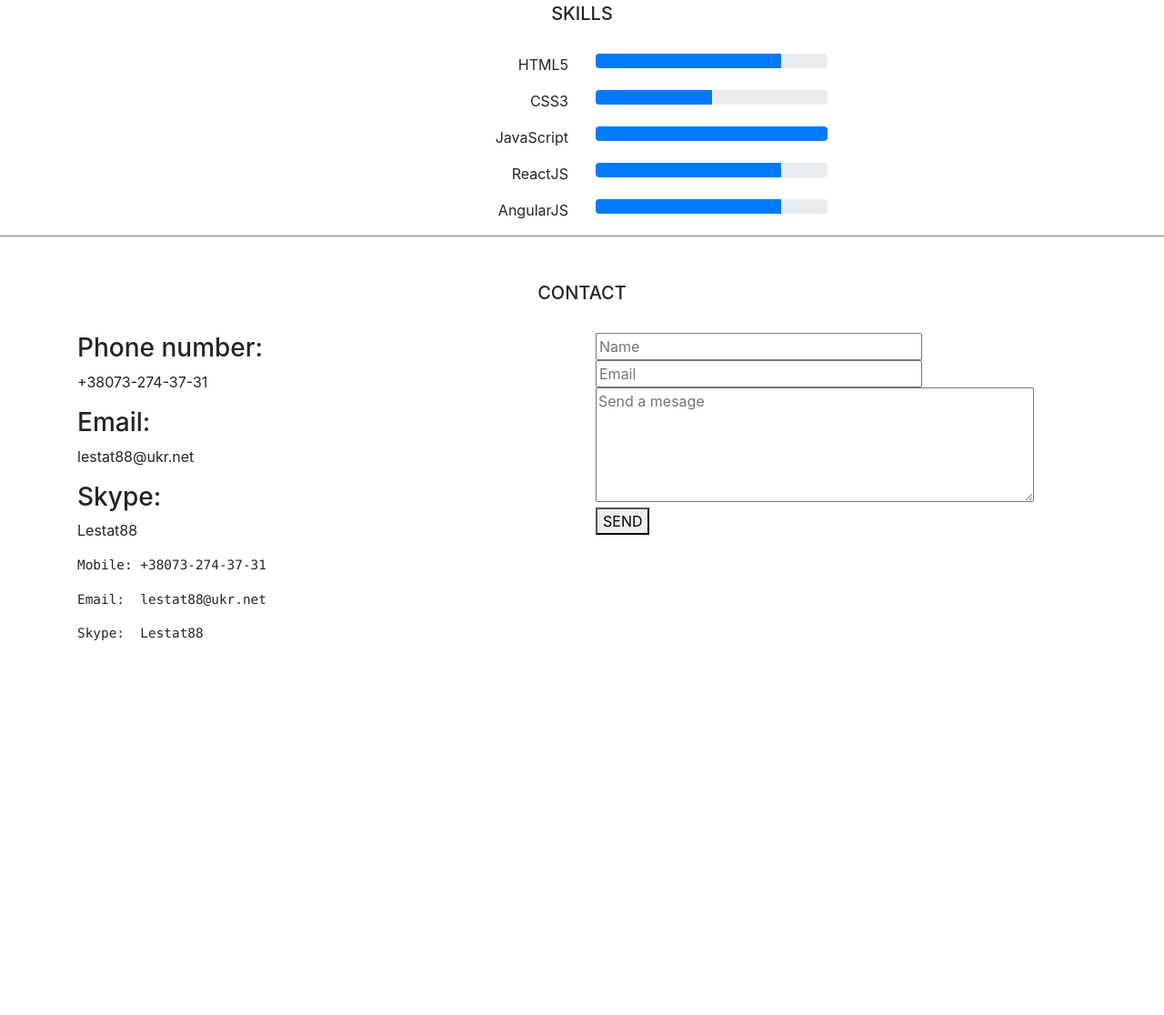
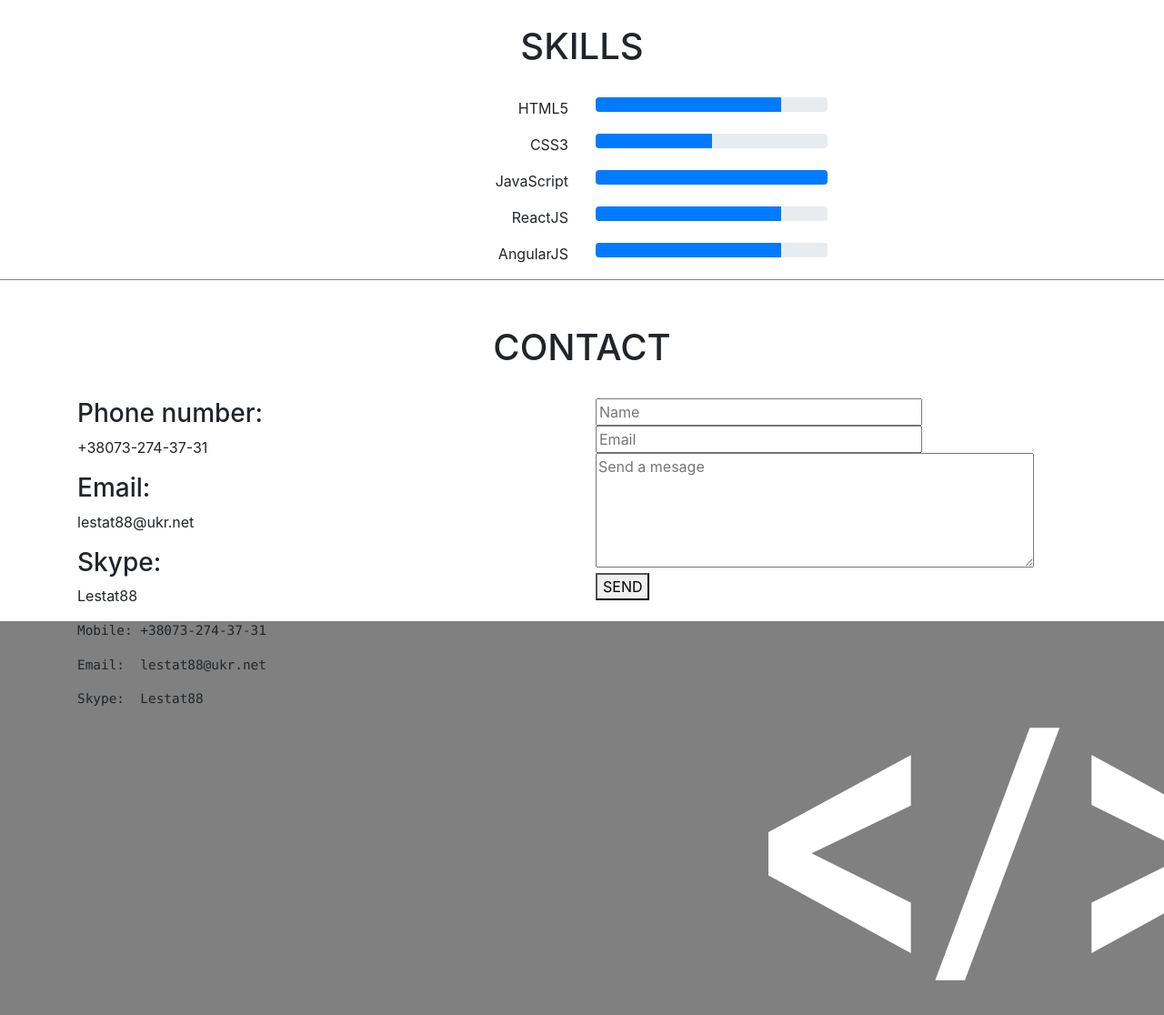
Before and after one commit to lestat8828/globallogictest, a plain HTML site: page index.html in a window 1280 px wide. Shown: the part 1052-2168 px from the top of the page at 91% size. Drawn offline with nearby package versions, Linux system fonts and the light colour scheme.

Commit message:
delete bad content

```diff
--- a/assets/css/about.css
+++ b/assets/css/about.css
@@ -28,4 +28,8 @@ h2.text-center {
 	margin: 25px;
 }
 h1.text-center {
-font-size: 20px;}
+font-size: 40px;}
+footer {
+	background-color: grey;
+
+}
```
Also changed, not shown: index.html (+0 -19 lines).
